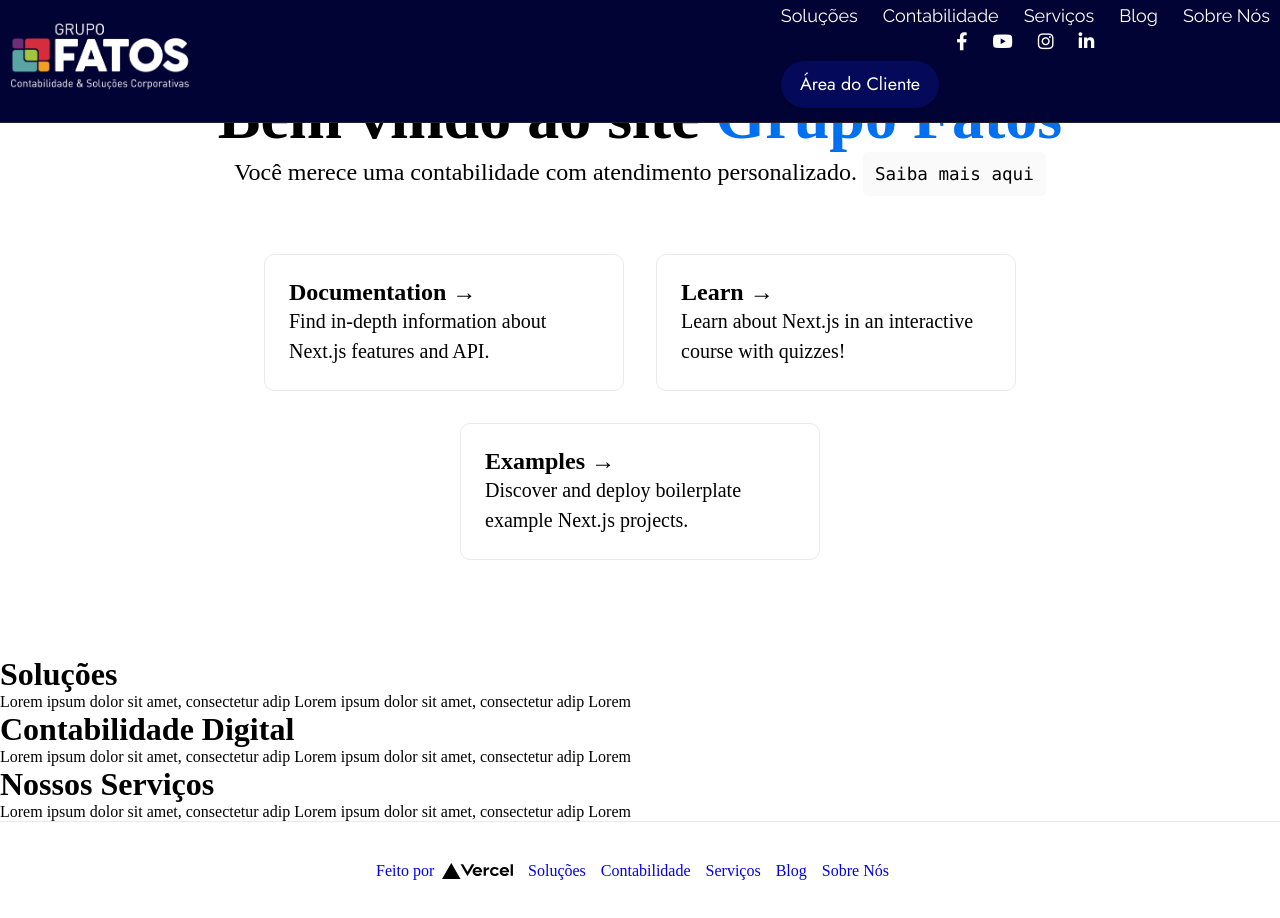
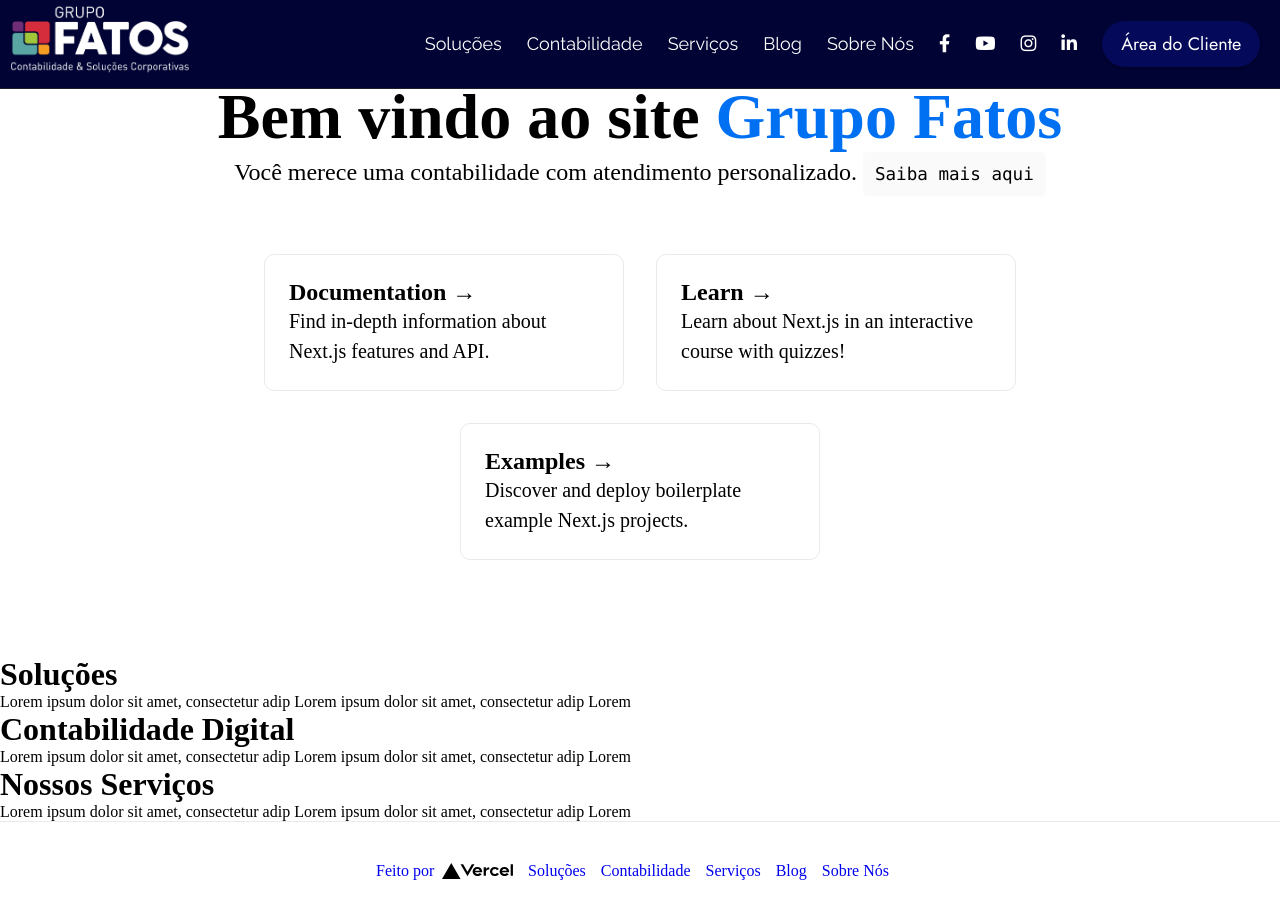
Before and after one commit to Akastro/GrupoFatos, a Next.js app: page / in a window 1280 px wide. Shown: the top 918 px of the page. Built offline with nearby package versions, Linux system fonts and the light colour scheme.

Commit message:
57° commit

```diff
--- a/components/Menu.js
+++ b/components/Menu.js
@@ -11,13 +11,11 @@ const Menu = () => (
                     <li><a href="#servico" className="menu-btn">Serviços</a></li>
                     <li><a href="https://" className="menu-btn" _target="_blank">Blog</a></li>
                     <li><a href="/Sobre" className="menu-btn">Sobre Nós</a></li>
-
-                    <div className="icons-menu">
                     <li><a href=" https://www.facebook.com/grfatos" target=" _blank=" className="menu-btn"><i class="fab fa-facebook-f"></i></a></li>
                     <li><a href=" https://www.youtube.com/grupofatos " target=" _blank " className="menu-btn" _target="_blank"><i class="fab fa-youtube"></i></a></li>
                     <li><a href=" https://www.instagram.com/gf_contabilidade " target=" _blank " className="menu-btn"><i class="fab fa-instagram"></i></a></li>
                     <li><a href=" https://www.linkedin.com/company/grupo-fatos-apoio-ao-empreendedor " target=" _blank " className="menu-btn"><i class="fab fa-linkedin-in"></i></a></li>
-                    </div>
+
                     <li><div class=" navbar-buttons mbr-section-btn "><a class=" btn btn-primary display-7 " href=" https://grupofatos.com.br/area-do-cliente.html ">Área do Cliente</a></div></li>
                 </ul>
                 <div className="menu-btn">
--- a/styles/globals.css
+++ b/styles/globals.css
@@ -114,15 +114,6 @@ a.btn:not(.btn-form) {
   cursor: pointer;
 }
 
-.icons-menu {
-  flex-wrap: nowrap;
-  display: flex;
-  justify-content: center;
-  padding-left: 1rem;
-  padding-right: 1rem;
-  padding-top: 0.3rem;
-  text-align: center;
-}
 
 /*botões*/
 .display-7 {
```
